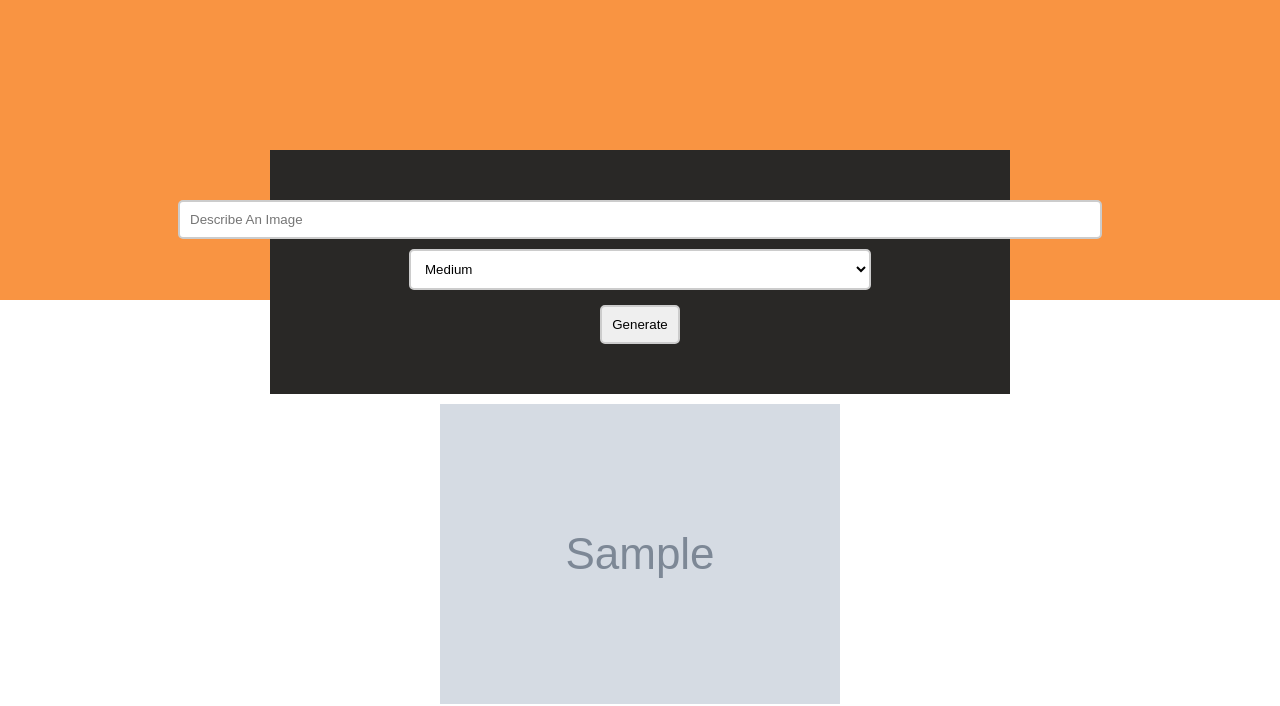
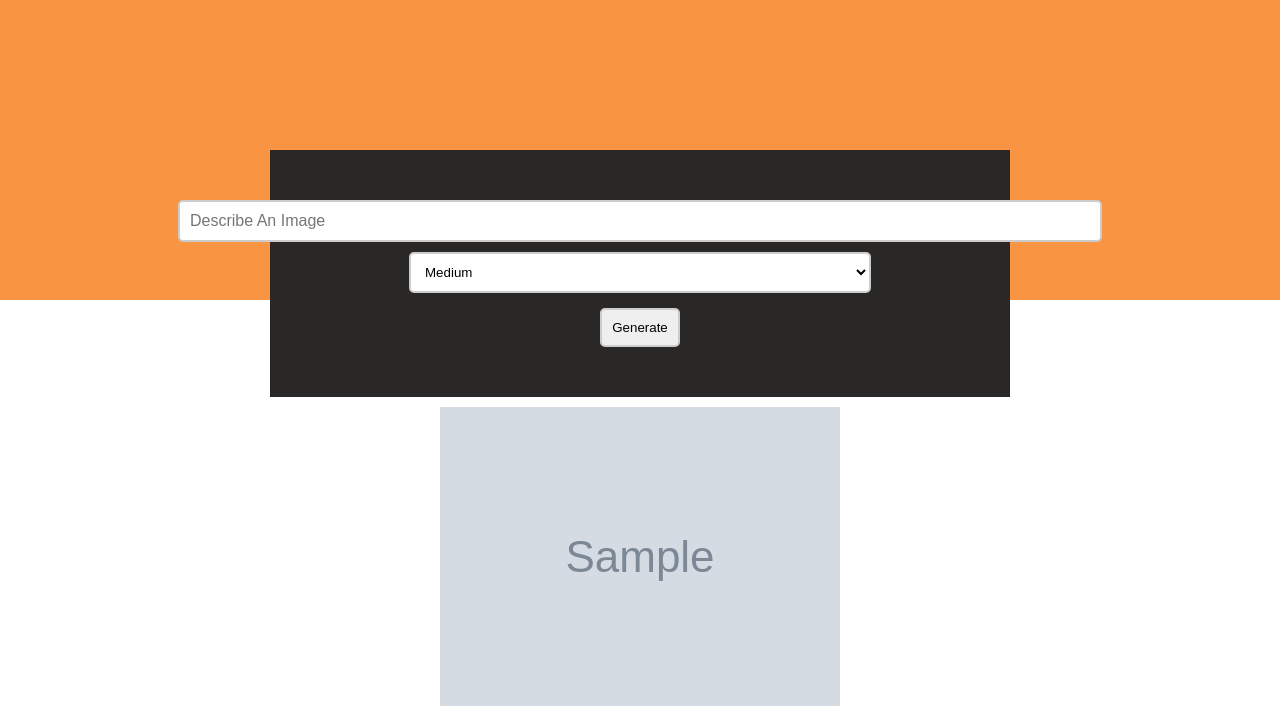
Before and after one commit to sachithdh/AI-Image-Generator, a Flask app: template templates/index.html in a window 1280 px wide. Shown: the part 59-765 px from the top of the page. Run offline with Flask 3, Linux system fonts and the light colour scheme; the template is opened without the code that fills it: most values are stand-ins (such as "Sample title", 1, 10 or a date in 2020); grey boxes marked "Sample" are stand-in pictures.

Commit message:
Update style.css

```diff
--- a/static/styles/style.css
+++ b/static/styles/style.css
@@ -60,6 +60,7 @@ nav h3{
 }
 
 .src input{
+    font-size: 16px;
     border-radius: 5px;
     border: 2px solid #ccc;
     padding: 10px;
```
